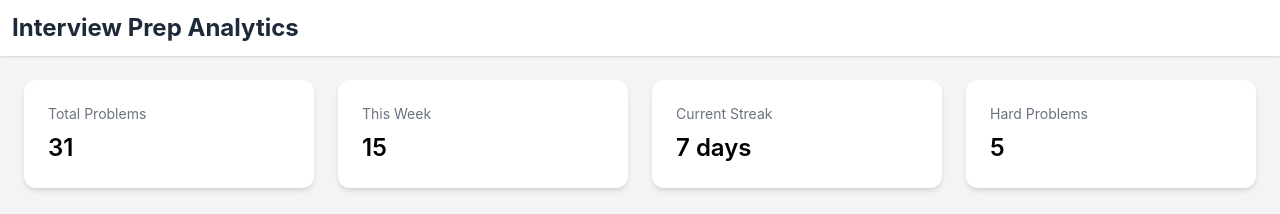
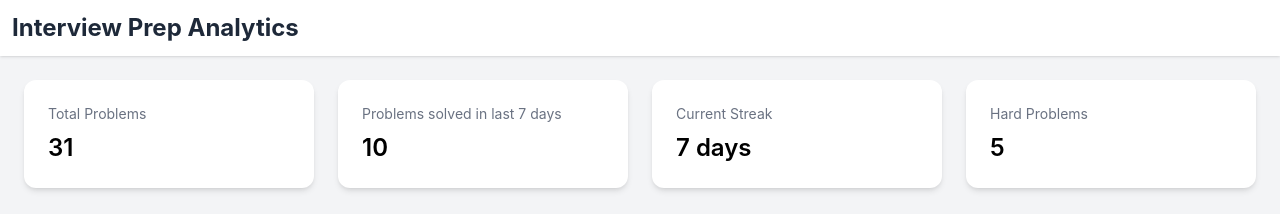
Before and after one commit to WHENMANANCODES/Interview-Prep-Dashboard, a React (Vite) app: page / in a window 1280 px wide. Shown: the top 214 px of the page. Built offline with nearby package versions, Linux system fonts and the light colour scheme.

Commit message:
added problems solved in last 7 days logic

```diff
--- a/src/components/Dashboard.jsx
+++ b/src/components/Dashboard.jsx
@@ -5,11 +5,32 @@ const hardproblems = problemsData.filter((problem)=>{
       return problem.difficulty === "hard";
 })
 
+//stores todays from system
+const today = new Date();
+
+// storing oneweekago date
+const oneWeekAgo = new Date();
+
+today.setHours(0, 0, 0, 0);
+oneWeekAgo.setHours(0, 0, 0, 0);
+
+oneWeekAgo.setDate(today.getDate()-6);
+//Note today.getDate() Gets the day number of the month. like today is 25 feb it will get 25
+
+const weeklyproblems = problemsData.filter((problem)=>{
+                  const problemdate = new Date(problem.date);
+                  problemdate.setHours(0, 0, 0, 0);
+                  if(problemdate>=oneWeekAgo && problemdate<= today){
+                    return true;
+                  }
+})
+
+
 function Dashboard() {
   return (
     <div className="p-6 grid grid-cols-1 md:grid-cols-2 lg:grid-cols-4 gap-6">
       <StatsCard title="Total Problems" value = {problemsData.length}/>
-      <StatsCard title="This Week" value="15" />
+      <StatsCard title="Problems solved in last 7 days" value={weeklyproblems.length} />
       <StatsCard title="Current Streak" value="7 days" />
       <StatsCard title="Hard Problems" value={hardproblems.length} />
     </div>
```
